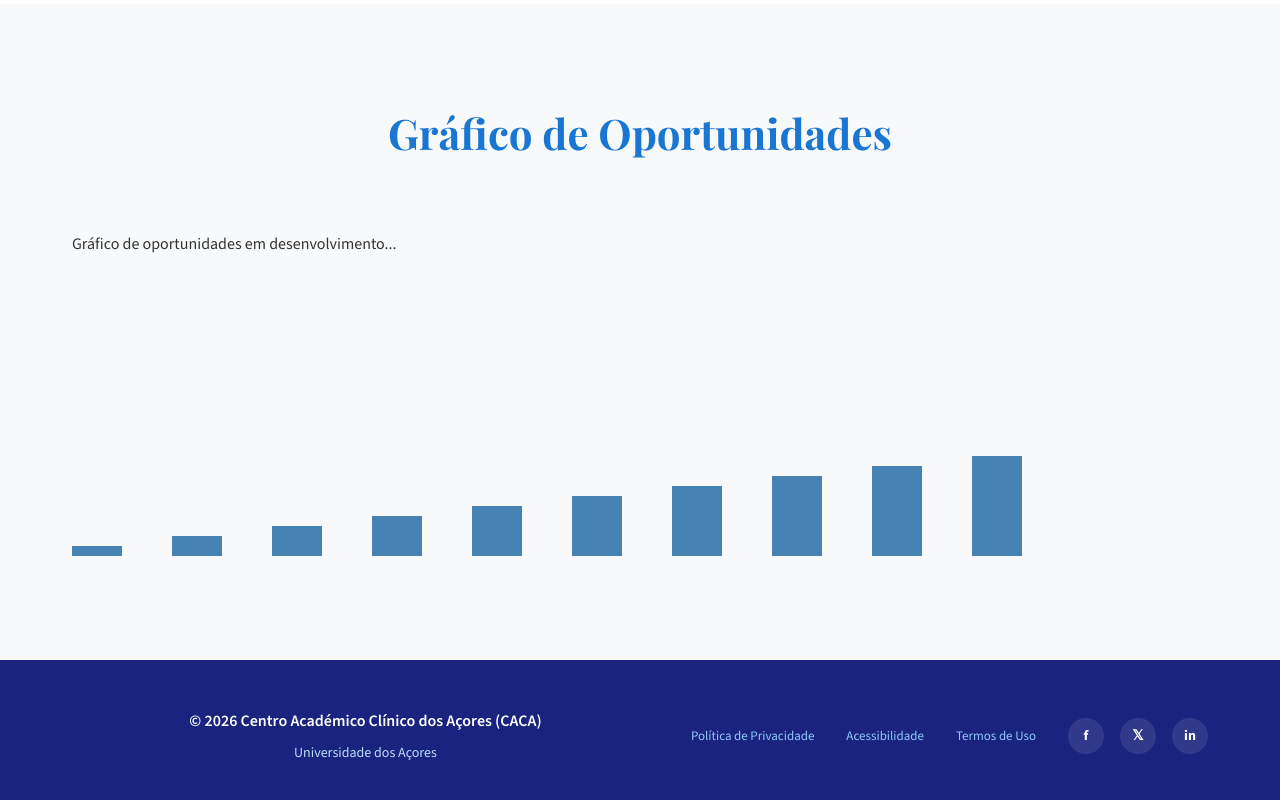
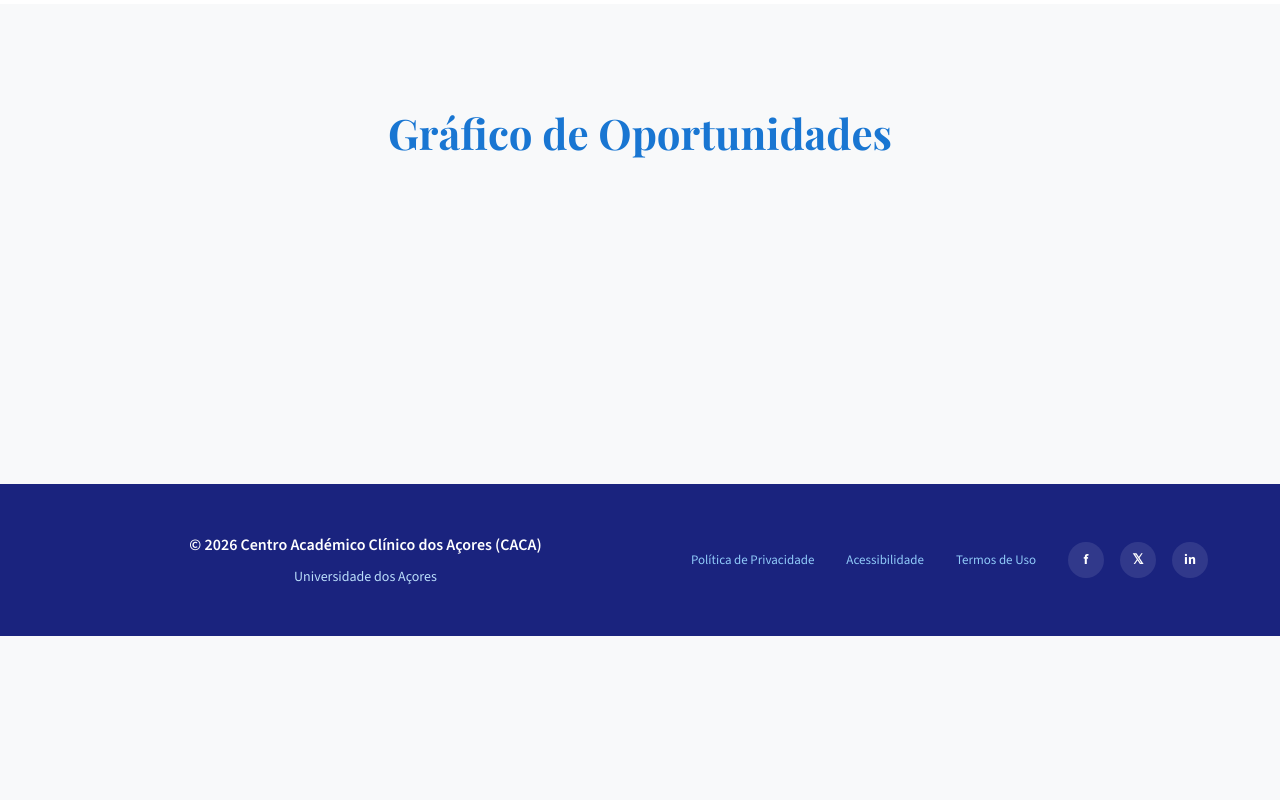
Before and after one commit to xaviluisxavier/CACA_Landing_Page, a plain HTML site: page index.html in a window 1280 px wide. Shown: the part 3347-4147 px from the top of the page. After the commit the page ends 3983 px from the top, so only its background shows below. Drawn offline with nearby package versions, Linux system fonts and the light colour scheme.

Commit message:
Remove placeholder text from opportunity chart

```diff
--- a/index.html
+++ b/index.html
@@ -274,8 +274,7 @@
                 </header>
 
                 <div class="grafico-placeholder">
-                    <p>Gráfico de oportunidades em desenvolvimento...</p>
-                    <svg id="opportunityChart" width="1000" height="300"></svg>
+                   <svg id="opportunityChart"></svg>
                 </div>
             </div>
         </section>
```
